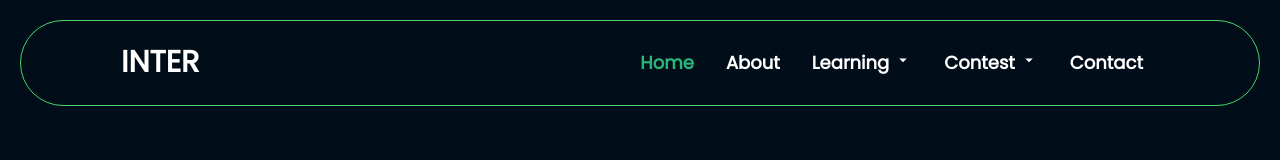
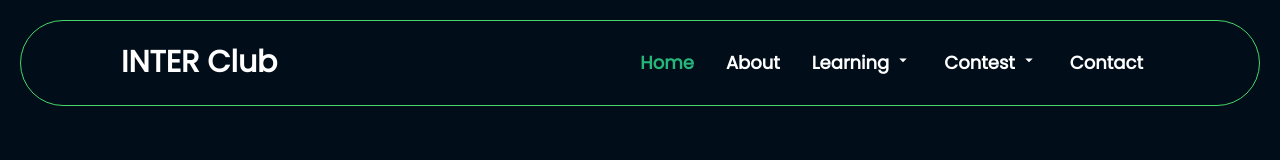
Before and after one commit to codefkhan14/Inter-Club, a React (Create React App) app in the folder client/: page / in a window 1280 px wide. Shown: the top 160 px of the page. Built offline with nearby package versions, Linux system fonts and the light colour scheme; no server answers.

Commit message:
logo changes

```diff
--- a/client/src/components/Navbar.jsx
+++ b/client/src/components/Navbar.jsx
@@ -27,7 +27,7 @@ const Navbar = () => {
     <nav className="navbar">
       <div className="navbar-logo">
         <h2 className="navbarname">
-          <Link to="/">INTER</Link>
+          <Link to="/">INTER Club</Link>
         </h2>
       </div>
       <div
```
